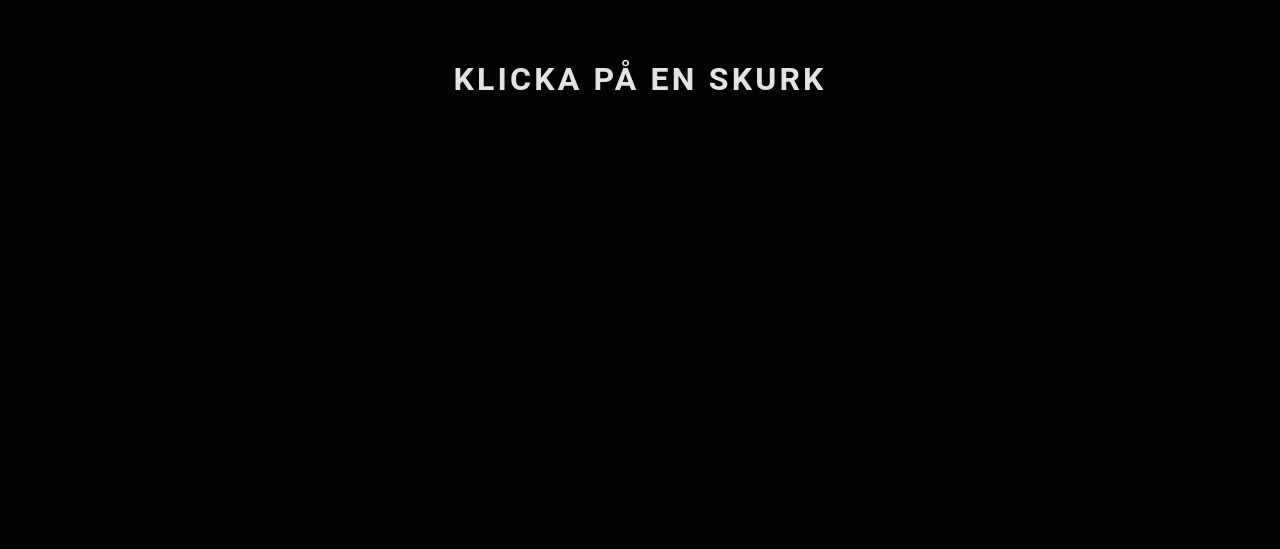
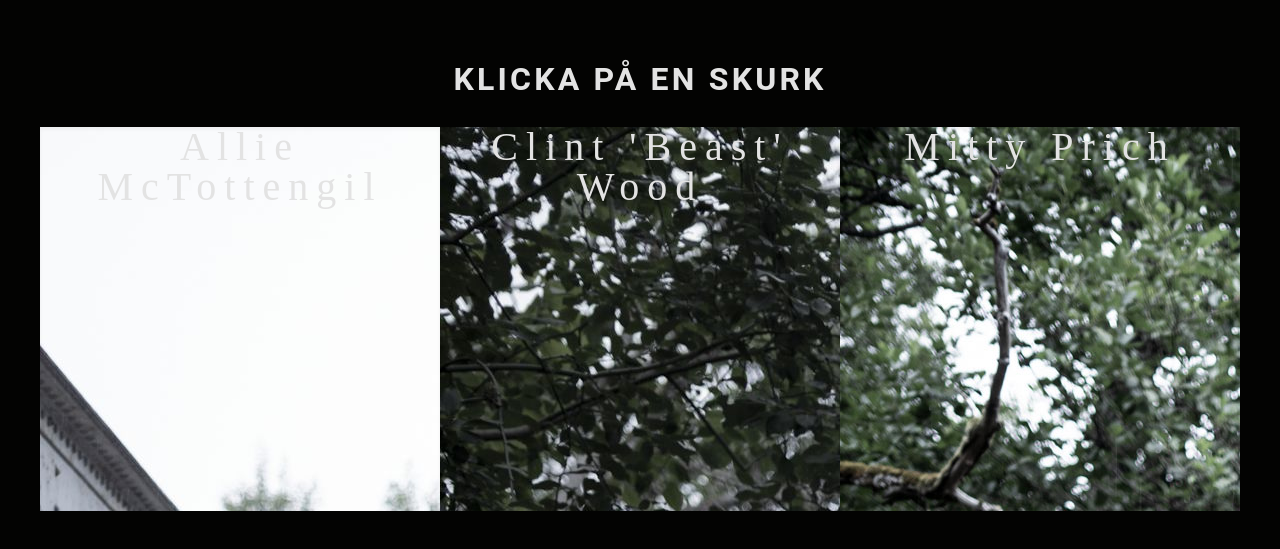
Before and after one commit to Albus00/skurkeriet, a Next.js app: page / in a window 1280 px wide. Shown: the part 1193-1742 px from the top of the page. Before the commit the page ends 1448 px from the top, so only its background shows below. Built offline with nearby package versions, Linux system fonts and the light colour scheme.

Commit message:
Started implementing the characters grid

```diff
--- a/components/Character.tsx
+++ b/components/Character.tsx
@@ -1,12 +1,19 @@
 import React from 'react'
 
 type Props = {
+  id: string
   name: string
 }
 
 const Character = (props: Props) => {
   return (
-    <div>Character</div>
+    <div
+      // Set background to character image with sent id
+      style={{ backgroundImage: `url(${"/images/characters/" + props.id + ".jpg"})` }}
+      className='shadow-inner h-96'
+    >
+      <h3>{props.name}</h3>
+    </div>
   )
 }
 
--- /dev/null
+++ b/misc/stories.tsx
@@ -0,0 +1,17 @@
+export const stories = [
+  {
+    "id": "allie",
+    "name": "Allie McTottengil",
+    "story": "Den alltid lika charmiga Allie har haft många efternamn genom tiderna. Hon reste från stad till stad som ung och gång på gång föll herrarna för hennes utstrålning. En efter en försvann herrgårdsägarna efter bröllopen och listan på efternamn blev längre och längre. Ingen vet hur eller vart de tog vägen, men Allie samlade på sig mer än bara efternamn. Pengar i mängder, herrgårdar och konstverk, allt blev hennes. När hennes sjunde man plötsligt insjuknade och avled i en “influensa” var Allie förkrossad. Det sägs att denne man, Mr McTottengill, var hennes sanna kärlek. Mr McTottengill var en man utan dess like. Han var mörk och mystisk i sitt sätt. Ingen visste riktigt var de hade honom, förutom Allie, som hade honom runt sitt lillfinger. McTottengil paret startade en firma där de tvättade pengar genom sin hästförsäljning, men sanningen om vart ifrån pengarna kom fick ingen någonsin reda på. Efter Mr McTottengills död drog sig Allie tillbaka. Hon flyttade långt ut på landet och bodde med sina hästar. Hennes rikedom gömdes någonstans. Pengar intresserade henne inte längre. Hon hade haft all kontroll i McTottengill imperiet, men när hennes man dog såg ingen henne längre som en lämplig affärspartner. Hon saknade makten och hon var rasande. Hon planerade det perfekta brottet för att hamna i det värsta fängelse man kunde tänka sig, allt för att samla ihop den perfekta gruppen skurkar för att få sin hämnd…"
+  },
+  {
+    "id": "clint",
+    "name": "Clint 'Beast' Wood",
+    "story": "Det är ingen slump att Clint Wood har fått smeknamnet Beast. Med hans djärva metoder och agera först, tänk sen attityd har Clint blivit ökänd som en utav de mest hänsynslösa torpedernai den vilda västern. Efter ett rån gått fel, och en förrädisk före detta arbetsgivare, så söker Clint inte bara efter nya jobbmöjligheter, utan också för hämnd."
+  },
+  {
+    "id": "mitty",
+    "name": "Mitty Prich",
+    "story": "Från en by utan vind växte Mitty upp med sin slangbella som hon fått av sin far, tätt vid sin sida. För att försörja sin familj blev hon under sin uppväxt en mästare på ficktjuveri samt en skicklig slangbella skytt och kunde skjuta ner burkar från 100 meter. Suget efter större och mer värdefulla stöldgods växte tills ficktjuveri och snattande på den lokala butiken inte längre räckte till. När bankens pengavalv i byn en dag gapade tomt och det enda tecken på inbrott var ett sönderskjutet lås och stenar på brottsplatsen burades Mitty direkt in i byns enda fängelse. Slangbellan beslagtogs och syntes aldrig igen."
+  }
+];
--- a/pages/index.tsx
+++ b/pages/index.tsx
@@ -1,4 +1,6 @@
 import Head from 'next/head'
+import { stories } from '@/misc/stories'
+import Character from '@/components/Character';
 
 export default function Home() {
   return (
@@ -19,14 +21,14 @@ export default function Home() {
         </div>
 
         {/* History */}
-        <div className='text-center px-72 pt-4 pb-36'>
+        <div className='text-center m-auto w-1/2 pt-4 pb-36'>
           <h2>HISTORIEN OM SKURKERIET</h2>
           <p>
             Skurkeriet träffades en natt i fängelset under den värsta stormen som 1800-talets amerikanska vilda västern
-            nå gonsin skådat. Blixten träffade fängelset som skUrkarna satt i och det brann ned. Ryktet säger att det var
+            någonsin skådat. Blixten träffade fängelset som skUrkarna satt i och det brann ned. Ryktet säger att det var
             skurkarna själva som anlade bran den. Sägen säger att en förbannelse lades över skurkar na den natten. Ingen
             vet hur de tog sig ur fängelset, men skurkarna överlevde branden och har sedan den natten hållit ihop. De har
-            gått från stad till stad genom århundra derna och skapat kaos. De åldras inte, de pratar inte, de fruktas vart
+            gått från stad till stad genom århundradena och skapat kaos. De åldras inte, de pratar inte, de fruktas vart
             de än går. Nu har de ett nytt mål. Nolle-p.
           </p>
         </div>
@@ -34,7 +36,17 @@ export default function Home() {
         {/* Characters */}
         <div className='text-center px-10 pb-32'>
           <h4>KLICKA PÅ EN SKURK</h4>
-
+          <div className='w-full grid grid-cols-3'>
+            {stories.map((character, index) => {
+              return (
+                <Character
+                  key={character.id}
+                  id={character.id}
+                  name={character.name}
+                />
+              );
+            })}
+          </div>
         </div>
       </main>
     </>
```
Also changed, not shown: public/images/characters/mr_t.jpg (renamed from public/images/characters/MrT.jpg).
